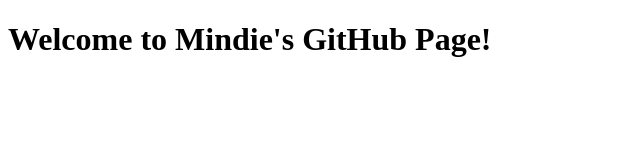
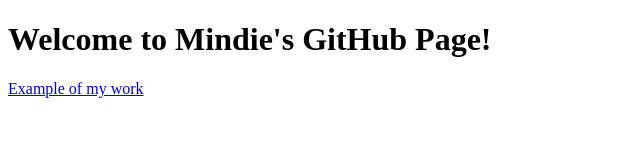
Before and after one commit to mindie/mindie.github.io, a plain HTML site: page index.html in a window 1280 px wide. Shown: the whole page, without its empty margins (0-640 px from the left). Drawn offline with Linux system fonts and the light colour scheme.

Commit message:
Update index.html

```diff
--- a/index.html
+++ b/index.html
@@ -7,5 +7,6 @@
 </head>
 <body>
     <h1>Welcome to Mindie's GitHub Page!</h1>
+    <a href="http://mindie.github.io/PlotlyExample">Example of my work</a>
 </body>
 </html>
```
